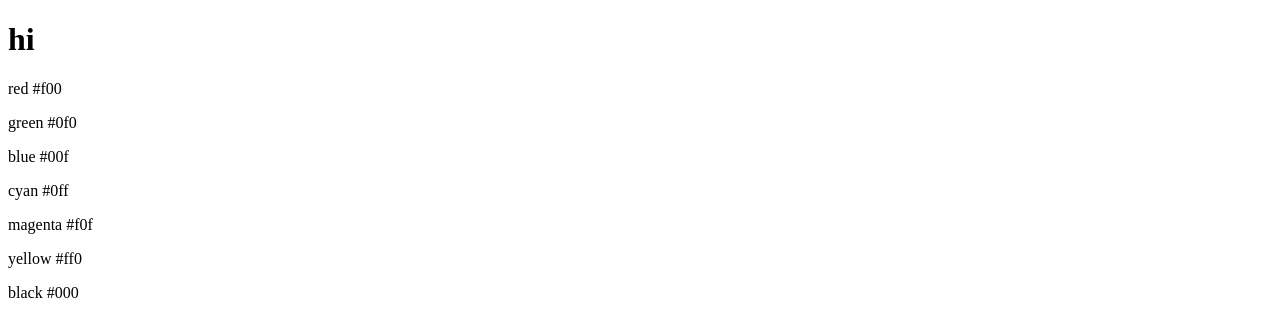
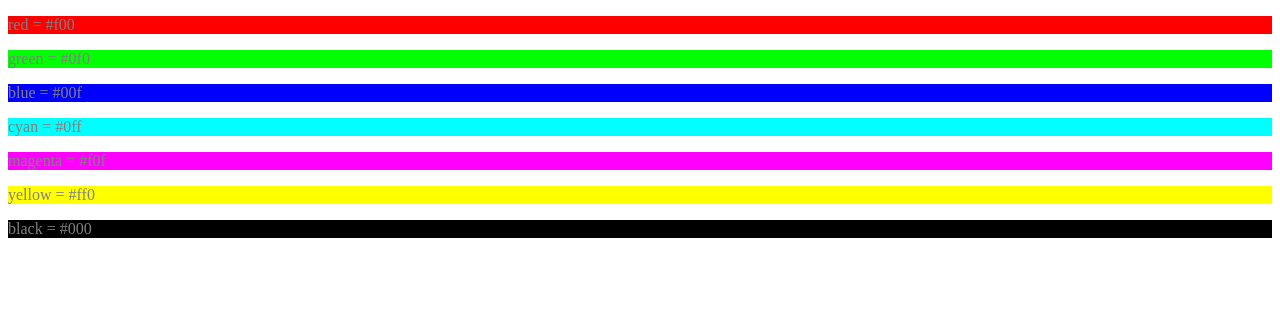
Before and after one commit to rmerk/ajax_solo_assignment, a plain HTML site: page index.html in a window 1280 px wide. Drawn offline with nearby package versions, Linux system fonts and the light colour scheme.

Commit message:
Updated my json to use handlebars

```diff
--- a/examples.js
+++ b/examples.js
@@ -4,14 +4,31 @@ $(document).ready(function() {
     $.ajax('data.json', {
         success: function(response){
             console.log(response);
+            $(function () {
+              // Grab the template script
+              var theTemplateScript = $("#entry-template").html();
 
-            for(var it = 0; it < response.length; it++){
-              $(".content-placeholder").append("<p>" + response[it].color + " " + response[it].value + "</p>");
-            }
-        },
+              // Compile the template
+              var theTemplate = Handlebars.compile(theTemplateScript);
+
+              // Pass our data to the template
+              var theCompiledHtml = theTemplate(response);
+
+              // Add the compiled html to the page
+              $('body').html(theCompiledHtml);
+            });//end function()
+
+            //This was for appending to the DOM
+            // for(var it = 0; it < response.length; it++){
+            //   $(".content-placeholder").append("<p>" + response[it].color + " " + response[it].value + "</p>");
+            // }
+        },//end success
         error: function(request, errorType, errorMessage){
             alert(errorType + " " + errorMessage);
         }
-    });
+    });//end ajax
 
-})
+
+
+
+})//end ready
--- a/index.html
+++ b/index.html
@@ -4,13 +4,21 @@
 <meta charset="UTF-8">
 <title>Title of the document</title>
 <script src="https://ajax.googleapis.com/ajax/libs/jquery/2.1.3/jquery.min.js"></script>
-<script src="examples.js"></script>
+<script src="https://cdnjs.cloudflare.com/ajax/libs/handlebars.js/2.0.0/handlebars.js"></script>
+
 </head>
 
 <body>
-<h1>hi</h1>
+<script id="entry-template" type="text/x-handlebars-template">
+{{! #each this iterates through an unnamed json object array}}
+
+{{#each this}}
+<p style="background-color: {{this.value}}; color: grey;">{{this.color}} = {{this.value}}</p>
+{{/each}}
 
 <div class="content-placeholder"></div>
+</script>
+<script src="examples.js"></script>
 </body>
 
 </html>
```
